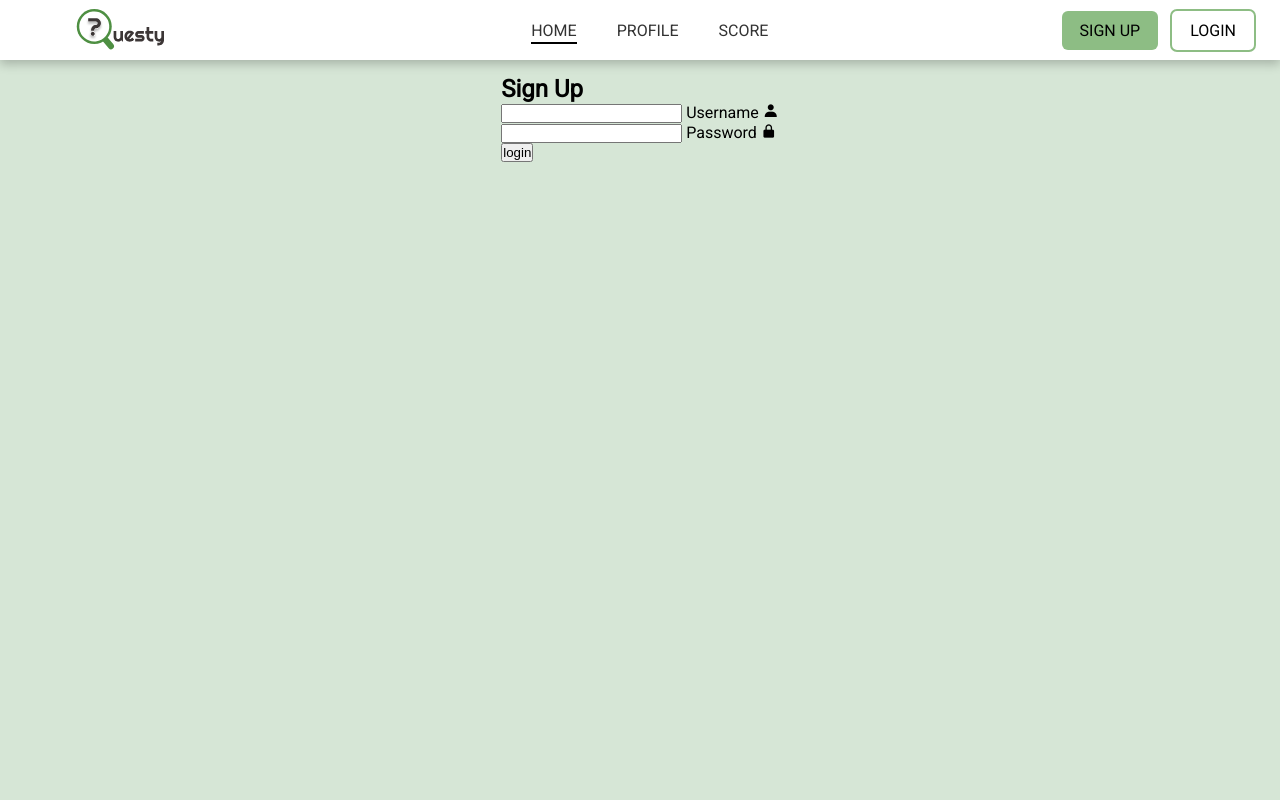
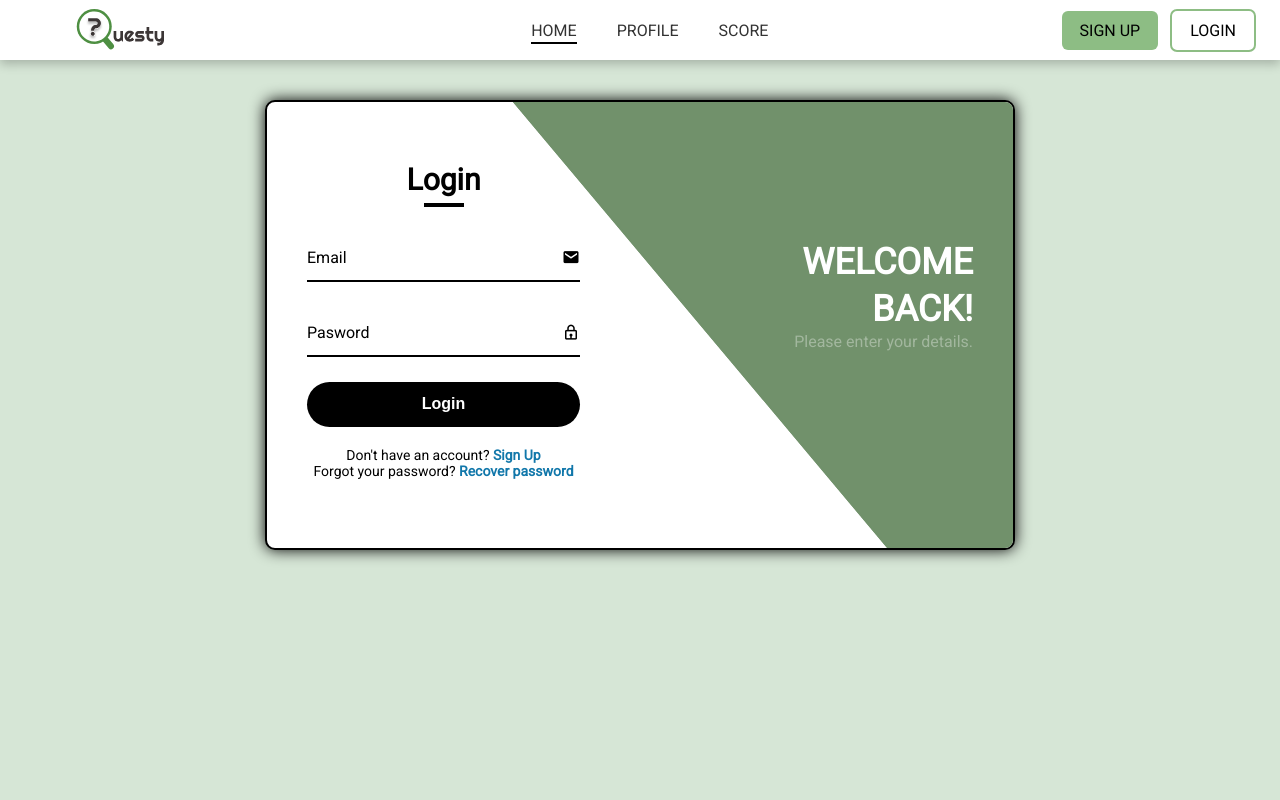
Before and after one commit to Egor1586/Web-application-Science-and-entertainment-quiz, a Python web app: template login_app/templates/login.html in a window 1280 px wide. Run offline with Jinja, Linux system fonts and the light colour scheme; the template is opened without the code that fills it, so the values that code supplies are empty.

Commit message:
Create log out and password recovering

```diff
--- a/Project/templates/base.html
+++ b/Project/templates/base.html
@@ -25,6 +25,9 @@
 
         {% if is_registrated %}
             <h2>My account</h2>
+            <form action="/logout", method="POST">
+                <button class="logout">Log out</button>
+            </form>
 
         {% else %}
             <div class="auth-buttons">
--- a/home_app/templates/home.html
+++ b/home_app/templates/home.html
@@ -28,7 +28,6 @@
         <div class="contacts">
             <div class="div_lines">
                 <hr class="top_lines">
-
                     <div class="social">
                         <h2>Follow us</h2>
                         <img src="" alt="">
--- a/home_app/views.py
+++ b/home_app/views.py
@@ -3,6 +3,6 @@ import flask
 def render_home():
 
     flags = ['is_registrated']
-    context = {flag: flask.session.pop(flag, False) for flag in flags}
+    context = {flag: flask.session.get(flag, False) for flag in flags}
 
     return flask.render_template(template_name_or_list= 'home.html', **context)
--- a/login_app/static/css/login.css
+++ b/login_app/static/css/login.css
@@ -0,0 +1,199 @@
+*{
+    margin: 0;
+    padding: 0;
+    box-sizing: border-box;
+}
+
+
+.wrapper{
+    position: relative;
+    width: 750px;
+    height: 450px;
+    background: white;
+    border: 2px solid black;
+    border-radius: 10px;
+    box-shadow:  0 0 15px black;
+    overflow: hidden;
+}
+
+.wrapper .form-box{
+    position: absolute;
+    top: 0;
+    width: 50%;
+    height: 100%;
+
+    display: flex;
+    justify-content: center;
+    flex-direction: column;
+}
+
+.wrapper .form-box.login{
+    left: 0;
+    padding: 0 60px 0 40px;
+}
+
+.form-box h2{
+    margin-bottom: 10px;
+    position: relative;
+    font-size: 30px;
+    color: black;
+    text-align: center;
+}
+
+.form-box h2::after{
+    content: "";
+    position: absolute;
+    bottom: -10px;
+    left: 50%;
+    transform: translateX(-50%);
+
+    width: 40px;
+    height: 4px;
+
+    background: black;
+}
+
+.form-box .input-box{
+    position: relative;
+    width: 100%;
+    height: 50px;
+    margin: 25px 0;
+}
+
+.input-box input{
+    width: 100%;
+    height: 100%;
+
+    background: transparent;
+    columns: black;
+    font-size: 16px;
+    font-weight: 500;
+    border: none;
+    outline: none;
+    border-bottom: 2px solid black;
+    transition: .5s;
+    padding-right: 23px;
+}
+
+input:-webkit-autofill,
+input:-webkit-autofill:focus {
+  /* transition: background-color 0s 600000s, color 0s 600000s !important; */
+  background-color: transparent;
+}
+.input-box input:focus,
+.input-box input:valid{
+    border-bottom-color: lightblue;
+    background-color: white;
+}
+
+.input-box label{
+    position: absolute;
+    top: 50%;
+    left: 0;
+    transform: translateY(-50%);
+    font-size: 16px;
+    color: black;
+    pointer-events: none;
+    transition: 0.5s;
+}
+
+
+.input-box input:focus~label,
+.input-box input:valid~label{
+    top: -5px;
+    color:  rgba(59, 73, 109, 1);
+}
+
+.input-box i{
+    position: absolute;
+    top: 50%;
+    right: 0;
+    transform: translateY(-50%);
+    font-size: 18px;
+    transition: 0.5s;
+}
+
+.input-box input:focus~i,
+.input-box input:valid~i{
+    color:  rgba(59, 73, 109, 1);
+}
+
+form button{
+    width: 100%;
+    height: 45px;
+    background-color: black;
+    color: white;
+    border: none;
+    outline: none;
+    border-radius: 40px;
+    cursor: pointer;
+    font-size: 16px;
+    font-weight: 600;
+}
+
+form button:hover{
+    box-shadow: 0 0 10px rgba(0, 0, 0, 0.5);
+}
+
+form .linkTxt{
+    font-size: 14px;
+    color:  black;
+    text-align: center;
+    margin: 20px 0 10px;
+}
+
+.linkTxt p a{
+    color: #17a;
+    text-decoration: none;
+    font-weight: 600;
+}
+
+
+.wrapper .info-text{
+    position: absolute;
+    top: 0;
+    width: 50%;
+    height: 100%;
+
+    display: flex;
+    flex-direction: column;
+    justify-content: center;
+}
+
+.wrapper .info-text.login{
+    right: 0;
+    text-align: right;
+    padding:  0 40px 60px 150px;
+}
+
+.wrapper .info-text h2{
+    font-size: 36px;
+    color: white;
+    line-height: 1.3;
+    text-transform: uppercase;
+}
+
+.wrapper .info-text p{
+    font-size: 16px;
+    color: rgba(255, 255, 255, 0.35);
+}
+
+.wrapper .rotate-bg{
+    position: absolute;
+    top:  -4px;
+    right: 0;
+    width: 850px;
+    height: 600px;
+    background: rgba(113, 145, 107, 1);
+    transform: rotate(10deg) skewY(40deg);
+    transform-origin: bottom right;
+    border-bottom:  3px solid rgba(113, 145, 107, 1);
+    transition:  1.5s ease;
+
+}
+
+
+
+.wrapper {
+    margin: 25px;
+}
--- a/login_app/templates/login.html
+++ b/login_app/templates/login.html
@@ -1,37 +1,45 @@
 {% extends "base.html" %}
 
 {% block title %}
-    LOGIN_app
+    Login Page
 {% endblock %}
 
 {% block links %}
-
+    <link rel="stylesheet" href="{{ url_for('login_app.static', filename= 'css/login.css') }}">
 {% endblock %}
 
 {% block content %}
     <div class="wrapper">
         <span class="rotate-bg"></span>
 
-        <div class="form-box reg">
-            <h2 class="title">Sign Up</h2>
-
-            <form action="" method="POST">
+        <div class="form-box login">
+            <h2 class="title">Login</h2>
+            <form action="" method="post">
+                <div class="input-box">
+                    <input name="email" type="email" required>
+                    <label for="email">Email</label>
+                    <i class='bx bxs-envelope'></i>
+                </div>
 
                 <div class="input-box">
-                    <input type="text" name="name" required>
-                    <label for="name">Username</label>
-                    <i class='bx bxs-user'></i>
+                    <input name='password' type="password" required>
+                    <label for="password">Pasword</label>
+                    <i class='bx bx-lock'></i>
                 </div>
 
+                <button type="submit" class="btn-login">Login</button>
 
-                <div class="input-box">
-                    <input type="password" name="password" required>
-                    <label for="password">Password</label>
-                    <i class='bx bxs-lock-alt'></i>
+                <div class="linkTxt">
+                    <p>Don't have an account? <a href="/sign_up/" class="reg-link">Sign Up</a></p>
+
+                    <p>Forgot your password? <a href="/password_recovery/" class="reg-link">Recover password</a></p>
                 </div>
+            </form>
+        </div>
 
-                <button type="submit" class="btn">login</button>
-            </form>
+        <div class="info-text login">
+            <h2>Welcome Back!</h2>
+            <p>Please enter your details.</p>
         </div>
     </div>
 {% endblock %}
--- /dev/null
+++ b/logout/__init__.py
@@ -0,0 +1,2 @@
+from .app import logout_app
+from .views import render_logout
--- /dev/null
+++ b/password_recovery/__init__.py
@@ -0,0 +1,2 @@
+from .app import password_recovery_app
+from .views import password_recovery
--- /dev/null
+++ b/password_recovery/views.py
@@ -0,0 +1,5 @@
+import flask
+
+def password_recovery():
+
+    return flask.render_template(template_name_or_list= 'password_recovery.html')
--- a/profile_app/views.py
+++ b/profile_app/views.py
@@ -1,4 +1,8 @@
 import flask
 
 def render_profile_app():
-    return flask.render_template(template_name_or_list= 'profile.html')
+
+    flags = ['is_registrated']
+    context = {flag: flask.session.get(flag, False) for flag in flags}
+
+    return flask.render_template(template_name_or_list= 'profile.html', **context)
--- a/score_app/views.py
+++ b/score_app/views.py
@@ -1,4 +1,8 @@
 import flask
 
 def render_score():
-    return flask.render_template(template_name_or_list= 'score.html')
+
+    flags = ['is_registrated']
+    context = {flag: flask.session.get(flag, False) for flag in flags}
+
+    return flask.render_template(template_name_or_list= 'score.html', **context)
```
Also changed, not shown: Project/settings.py (+0 -7 lines), Project/urls.py (+7 -0 lines), login_app/views.py (+3 -4 lines), logout/app.py (added, +8 -0 lines), logout/templates/logout.html (added, +14 -0 lines), logout/views.py (added, +13 -0 lines), password_recovery/app.py (added, +9 -0 lines), password_recovery/templates/password_recovery.html (added, +14 -0 lines), logout/css/logout.css (added).
